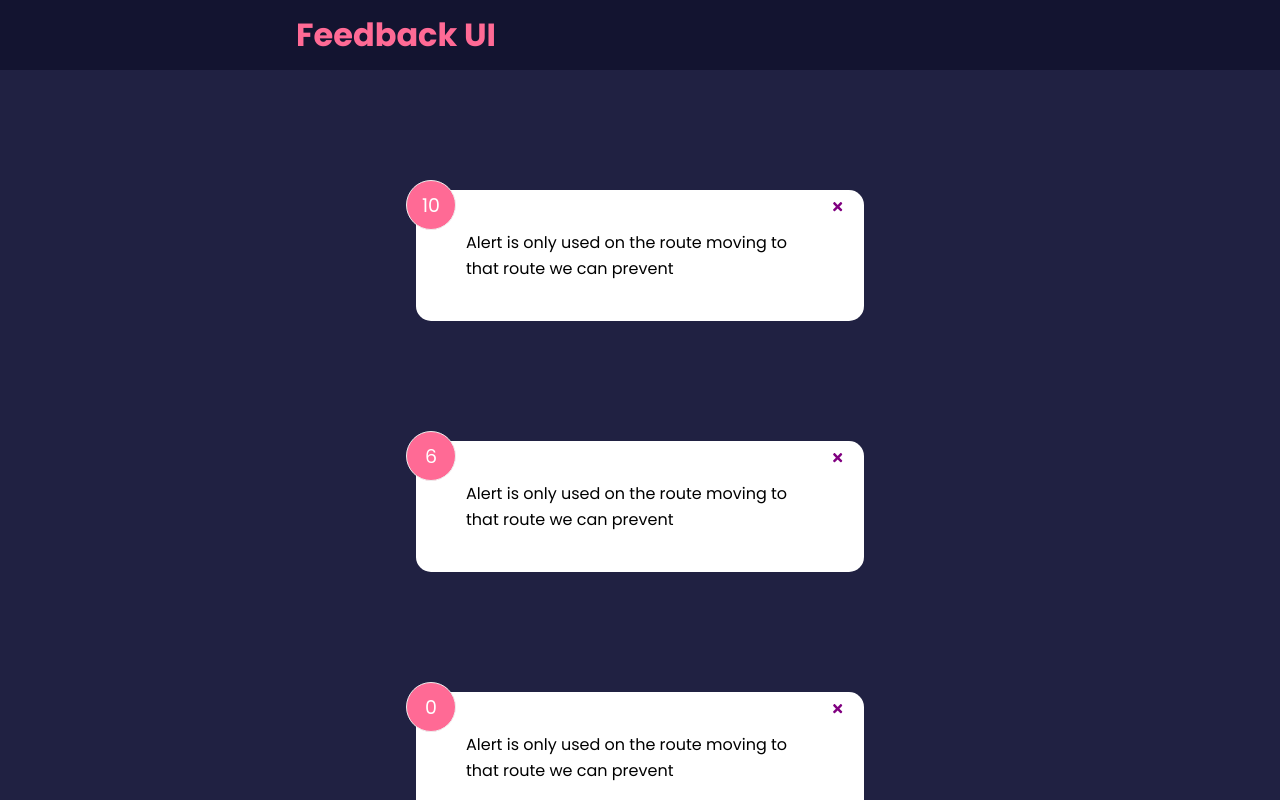
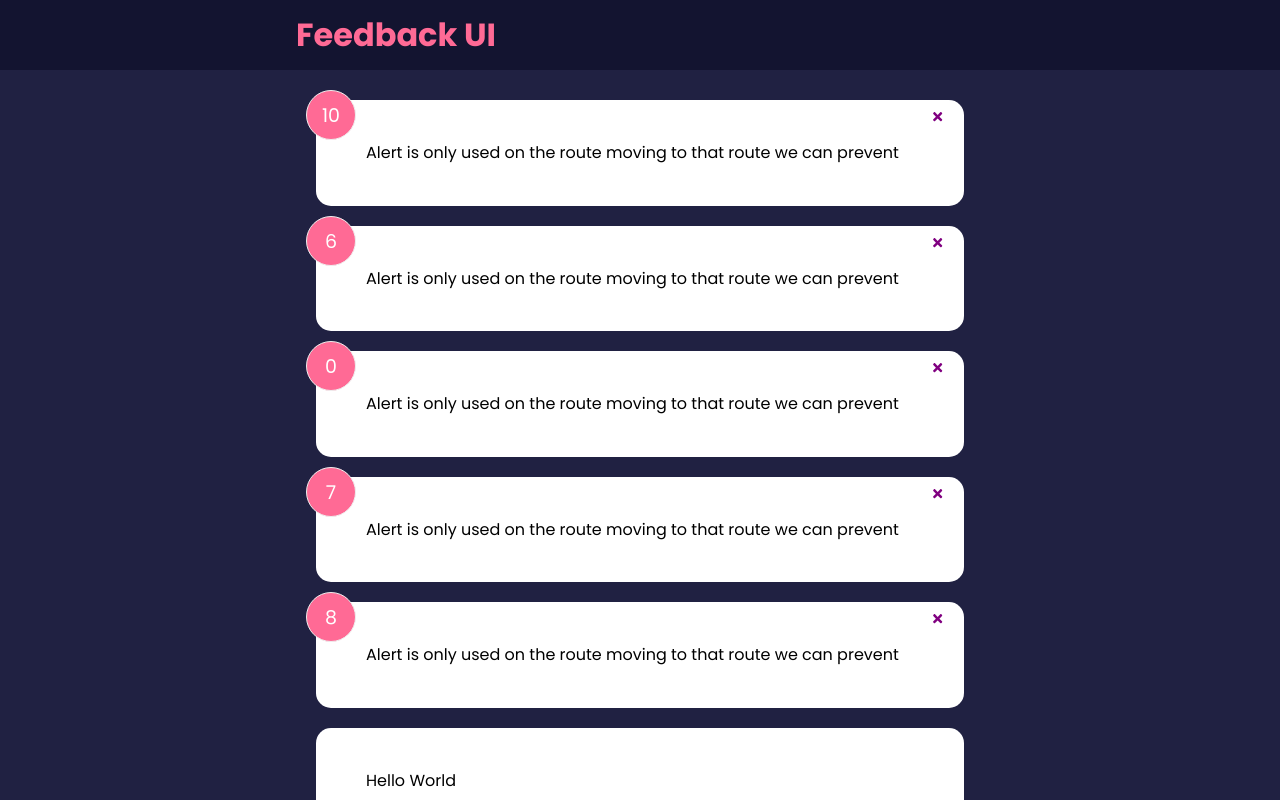
Before and after one commit to VladanStar/ExercisesReact, a React (Create React App) app in the folder exercises01/: page / in a window 1280 px wide. Shown: the top 800 px of the page. Built offline with nearby package versions, Linux system fonts and the light colour scheme.

Commit message:
New commits

```diff
--- a/exercises01/src/components/FeedbackItem.js
+++ b/exercises01/src/components/FeedbackItem.js
@@ -20,7 +20,7 @@
     return (
     <Card >
         <div className="num-display" >{item.rating}</div>
-        <button onClick={()=>handleClick()} className='close'>
+        <button onClick={()=>handleClick(item.id)} className='close'>
           <FaTimes color="purple" />
         </button>
         <div className="text-display">{item.text}</div>
--- a/exercises01/src/index.css
+++ b/exercises01/src/index.css
@@ -37,7 +37,7 @@
   color: #333;
   border-radius: 15px;
   padding: 40px 50px;
-  margin: 120px;
+  margin: 20px;
   position: relative;
 }
 
```
